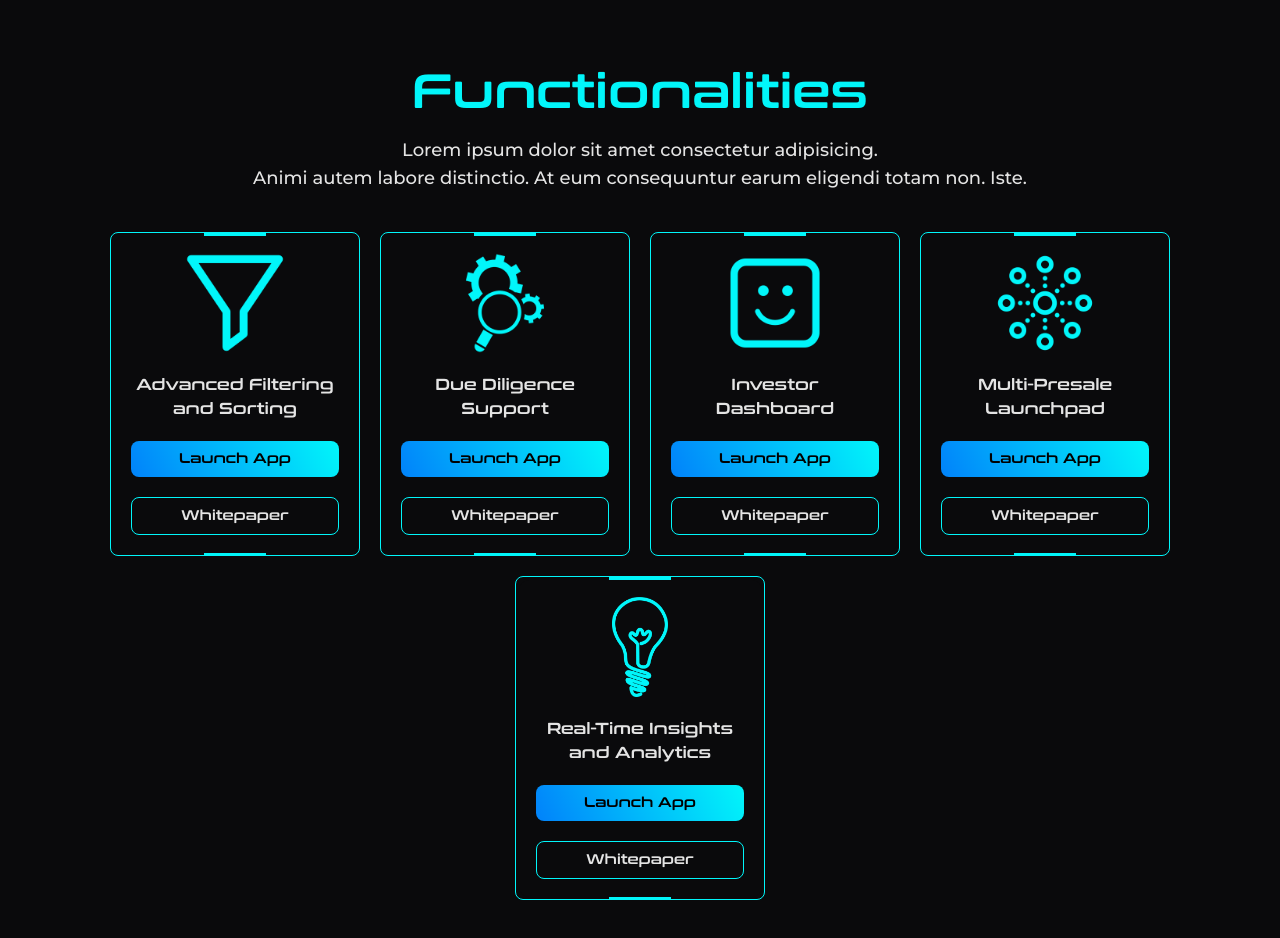
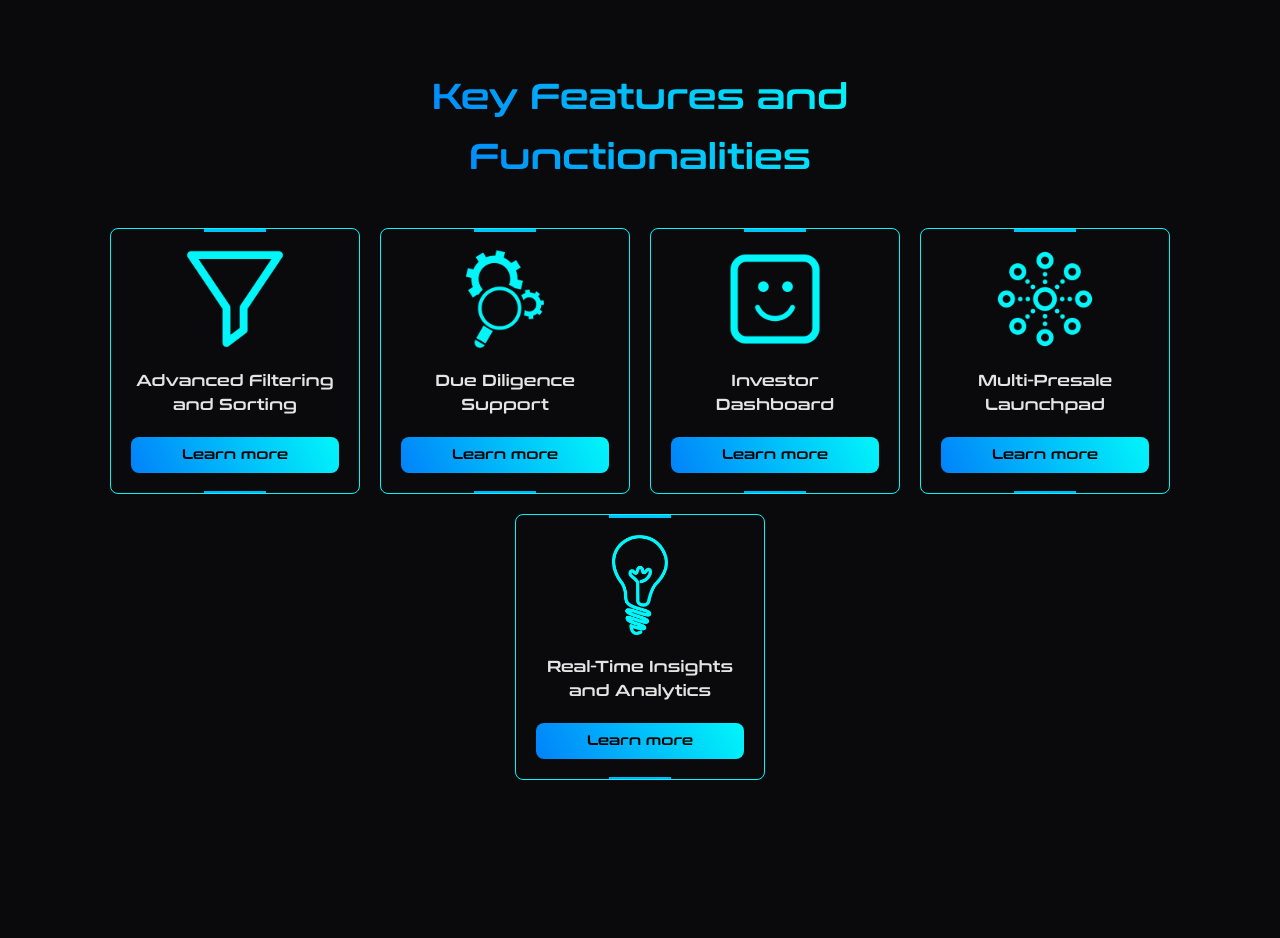
Before and after one commit to iChris473/texilix, a plain HTML site: page index.html in a window 1280 px wide. Shown: the part 680-1618 px from the top of the page. Drawn offline with nearby package versions, Linux system fonts and the light colour scheme.

Commit message:
fixed overflowing

```diff
--- a/index.html
+++ b/index.html
@@ -53,7 +53,7 @@
       <img src="./images/Flare.png" class="hero-bg">
       <div class="flex-between w-[95%] mx-auto max-w-[1100px] flex-col md:flex-row">
         <div class="flex items-center justify-center md:items-start md:justify-start flex-col gap-5 z-10">
-          <h1 class="text-2xl md:text-4xl lg:text-5xl text-blue cont text-center md:text-start">The Ultimate Toolkit <br> for all Defi Traders</h1>
+          <h1 class="text-2xl md:text-4xl lg:text-5xl blue-text cont text-center md:text-start">The Ultimate Toolkit <br> for all Defi Traders</h1>
           <p class="monts text-lg sm:text-3xl text-center md:text-start">Streamlining preliminary sales research <br> via a robust and intuitive digital platform.</p>
           <div class="flex items-center justify-center md:justify-start gap-5 mt-5">
             <a href="https://app.texilix.com" class="blue-grad md:px-10 px-2 md:py-5 py-2 rounded-lg cont link-btn turner">
@@ -72,8 +72,7 @@
     <!-- FEATURES -->
     <section class="my-20">
       <div class="flex-center flex-col text-center gap-5 m-5">
-        <h1 class="text-blue cont text-4xl md:text-4xl lg:text-5xl">Functionalities</h1>
-        <p class="monts text-sm sm:text-lg">Lorem ipsum dolor sit amet consectetur adipisicing. <br> Animi autem labore distinctio. At eum consequuntur earum eligendi totam non. Iste.</p>
+        <h1 class="cont text-4xl md:text-4xl  blue-text" style="line-height: 60px;">Key Features and <br> Functionalities</h1>
       </div>
       <div class="w-[95%] mx-auto flex-center mt-10">
         <div class="flex-center flex-wrap gap-5">
@@ -81,44 +80,43 @@
             <div class="flex-center flex-col text-center gap-5 turn-child">
               <img src="./images/Advanced Filtering and Sorting.png" alt="feature" class="h-[100px] object-contain">
               <p class="cont">Advanced Filtering and Sorting</p>
-              <a href="https://app.texilix.com" class="blue-grad py-2 w-full rounded-lg cont text-sm">Launch App</a>
-              <a href="https://app.texilix.com" class="border-grad py-2 w-full rounded-lg cont text-sm">Whitepaper</a>
+              <a href="https://app.texilix.com" class="blue-grad py-2 w-full rounded-lg cont text-sm">Learn more</a>
             </div>
           </div>
           <div class="w-[250px] p-5 rounded-lg turner border-grad">
             <div class="flex-center flex-col text-center gap-5 turn-child">
               <img src="./images/Due Diligence Support.png" alt="feature" class="h-[100px] object-contain">
               <p class="cont">Due Diligence Support</p>
-              <a href="https://app.texilix.com" class="blue-grad py-2 w-full rounded-lg cont text-sm">Launch App</a>
-              <a href="https://app.texilix.com" class="border-grad py-2 w-full rounded-lg cont text-sm">Whitepaper</a>
+              <a href="https://app.texilix.com" class="blue-grad py-2 w-full rounded-lg cont text-sm">Learn more</a>
             </div>
           </div>
           <div class="w-[250px] p-5 rounded-lg turner border-grad">
             <div class="flex-center flex-col text-center gap-5 turn-child">
               <img src="./images/Investor Dashboard.png" alt="feature" class="h-[100px] object-contain">
               <p class="cont">Investor Dashboard</p>
-              <a href="https://app.texilix.com" class="blue-grad py-2 w-full rounded-lg cont text-sm">Launch App</a>
-              <a href="https://app.texilix.com" class="border-grad py-2 w-full rounded-lg cont text-sm">Whitepaper</a>
+              <a href="https://app.texilix.com" class="blue-grad py-2 w-full rounded-lg cont text-sm">Learn more</a>
             </div>
           </div>
           <div class="w-[250px] p-5 rounded-lg turner border-grad">
             <div class="flex-center flex-col text-center gap-5 turn-child">
               <img src="./images/Multi-Presale Launchpad.png" alt="feature" class="h-[100px] object-contain">
               <p class="cont">Multi-Presale Launchpad</p>
-              <a href="https://app.texilix.com" class="blue-grad py-2 w-full rounded-lg cont text-sm">Launch App</a>
-              <a href="https://app.texilix.com" class="border-grad py-2 w-full rounded-lg cont text-sm">Whitepaper</a>
+              <a href="https://app.texilix.com" class="blue-grad py-2 w-full rounded-lg cont text-sm">Learn more</a>
             </div>
           </div>
           <div class="w-[250px] p-5 rounded-lg turner border-grad">
             <div class="flex-center flex-col text-center gap-5 turn-child">
               <img src="./images/Real-Time Insights and Analytics.png" alt="feature" class="h-[100px] object-contain">
               <p class="cont">Real-Time Insights and Analytics</p>
-              <a href="https://app.texilix.com" class="blue-grad py-2 w-full rounded-lg cont text-sm">Launch App</a>
-              <a href="https://app.texilix.com" class="border-grad py-2 w-full rounded-lg cont text-sm">Whitepaper</a>
+              <a href="https://app.texilix.com" class="blue-grad py-2 w-full rounded-lg cont text-sm">Learn more</a>
             </div>
           </div>
         </div>
       </div>
     </section>
+    <!-- PARTNERS/BACKERS -->
+    <section class="my-20">
+
+    </section>
 </body>
 </html>
--- a/styles.css
+++ b/styles.css
@@ -89,7 +89,7 @@ body{
 }
 .turner::before{
     content: "";
-    background: #01f6fa;
+    background: linear-gradient(63deg, #0182fa, #01f6fa);
     width: 25%;
     height: 1000%;
     position: absolute;
@@ -127,12 +127,20 @@ body{
     display: none;
 }
 
+.blue-text {
+    background-image: linear-gradient(63deg, #0182fa, #01f6fa);
+    -webkit-background-clip: text; /* For Safari and older versions of Chrome */
+    -moz-background-clip: text; /* For Firefox */
+    background-clip: text;
+    color: transparent;
+}
+
 
 /* MEDIA QUERIES */
 @media (max-width: 639px) {
 
-    body, section {
-        overflow-y: scroll;
+    section, nav, div {
+        overflow-y: hidden !important;
         overflow-x: hidden !important;
     }
     .roadCont {
```
